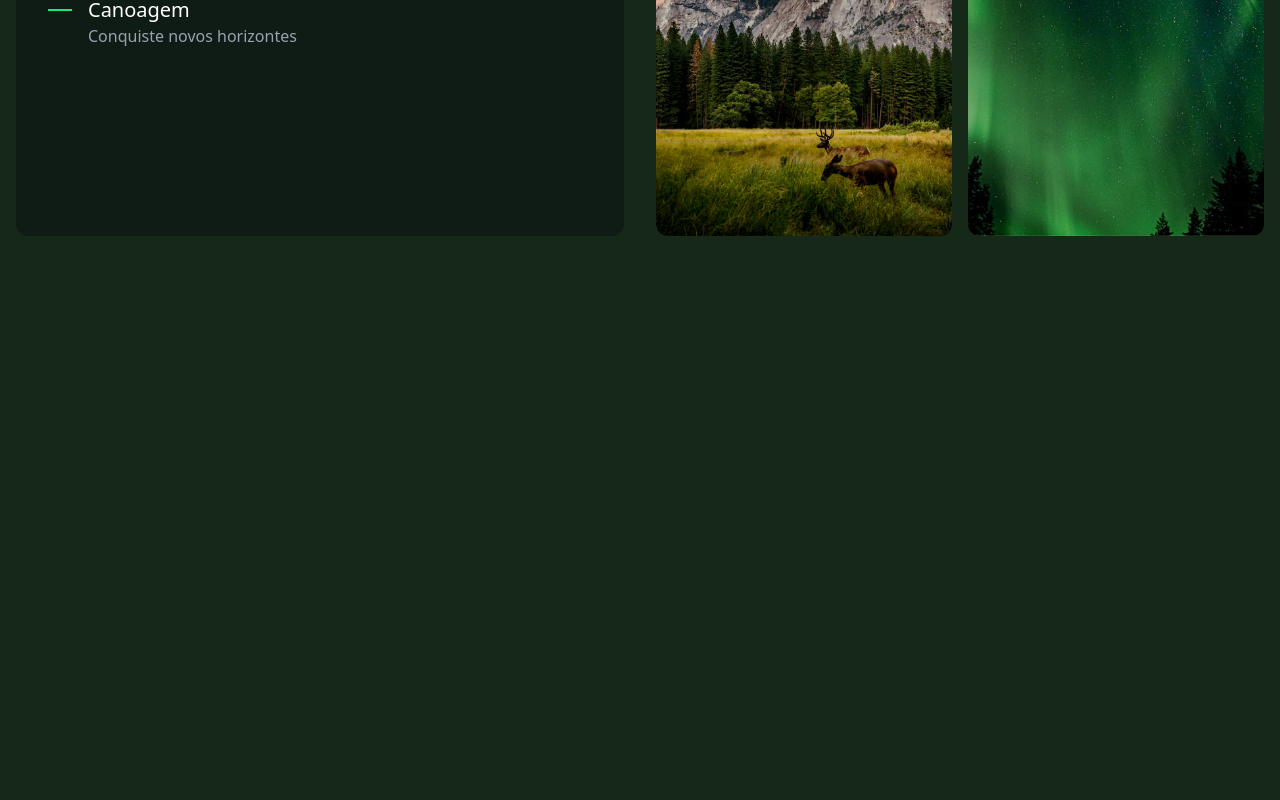
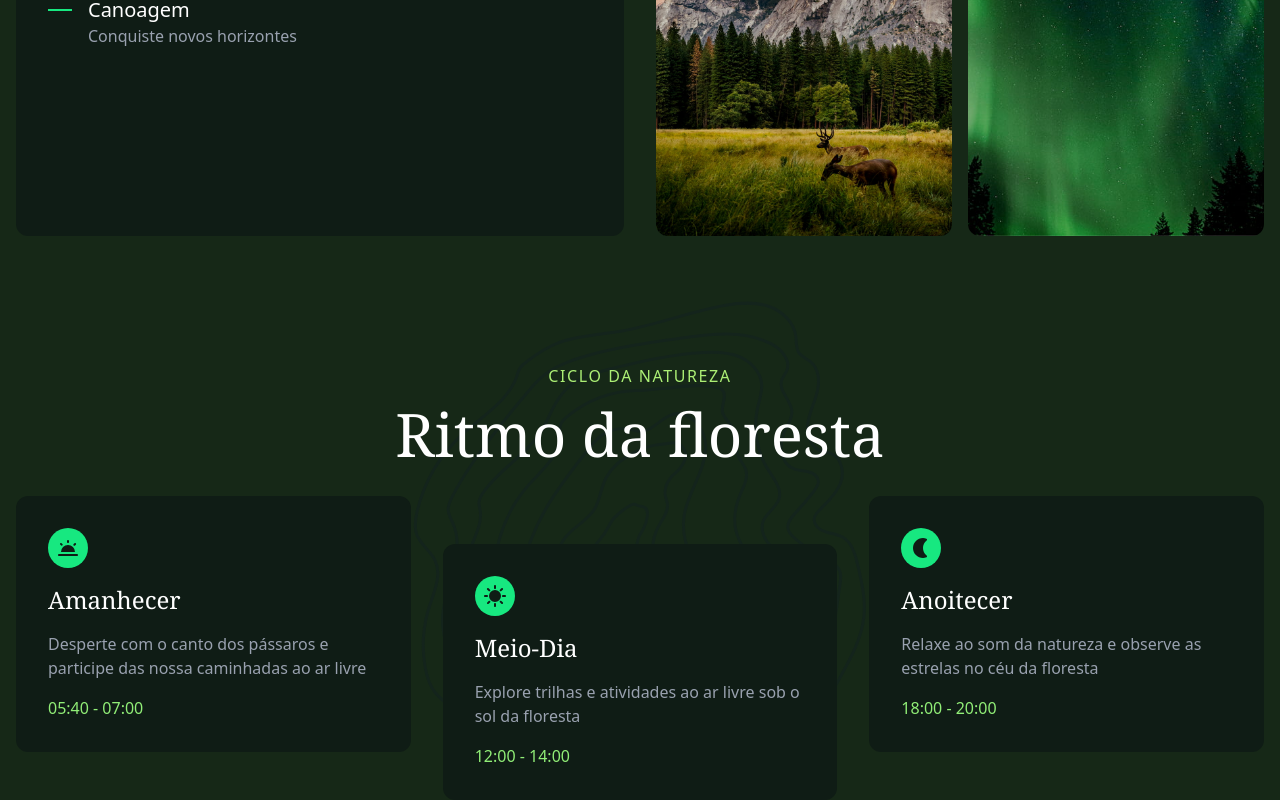
Before and after one commit to LeonardoLobas/Forest, a React (Vite) app: page / in a window 1280 px wide. Shown: the part 2690-3490 px from the top of the page. Before the commit the page ends 2990 px from the top, so only its background shows below. Built offline with nearby package versions, Linux system fonts and the light colour scheme.

Commit message:
Adiciona o componente NaturalCycle ao projeto e implementa seu conteúdo

```diff
--- a/src/App.tsx
+++ b/src/App.tsx
@@ -4,6 +4,7 @@ import { Banner } from "./components/Banner";
 import { Accommodations } from "./components/Accommodations";
 import { Events } from "./components/Events";
 import { Experience } from "./components/Experience";
+import { NaturalCycle } from "./components/NaturalCycle";
 
 function App() {
     return (
@@ -14,6 +15,7 @@ function App() {
             <Accommodations />
             <Events />
             <Experience />
+            <NaturalCycle />
         </>
     );
 }
--- /dev/null
+++ b/src/components/NaturalCycle.tsx
@@ -0,0 +1,37 @@
+import manha from "../assets/manha.svg";
+import dia from "../assets/dia.svg";
+import noite from "../assets/noite.svg";
+export function NaturalCycle() {
+    return (
+        <section className=" container bg-[url('/src/assets/padrao.svg')] bg-no-repeat bg-contain bg-center mb-12 sm:mb-16 sm:py-16">
+            <p className="mb-4 text-center text-verde-200 uppercase tracking-widest test-sm">Ciclo da natureza</p>
+            <h2 className="mb-8 text-white font-serif mx-auto text-balance text-center max-w-screen-md text-4xl sm:text-6xl">Ritmo da floresta</h2>
+            <div className="flex flex-col sm:flex-row gap-4 sm:gap-8">
+                <div className="grid gap-4 bg-verde-900 p-6 sm:p-8 rounded-xl flex-1 transition-transform sm:hover:-translate-y-2">
+                    <div className="bg-verde-400 flex size-10 items-center justify-center rounded-full">
+                        <img src={manha} alt="manha" />
+                    </div>
+                    <h3 className="font-serif text-2xl text-white">Amanhecer</h3>
+                    <p className="text-gray-400">Desperte com o canto dos pássaros e participe das nossa caminhadas ao ar livre</p>
+                    <span className="text-verde-300">05:40 - 07:00</span>
+                </div>
+                <div className="grid gap-4 bg-verde-900 p-6 sm:p-8 rounded-xl flex-1 transition-transform sm:translate-y-12 sm:hover:translate-y-10">
+                    <div className="bg-verde-400 flex size-10 items-center justify-center rounded-full">
+                        <img src={dia} alt="dia" />
+                    </div>
+                    <h3 className="font-serif text-2xl text-white">Meio-Dia</h3>
+                    <p className="text-gray-400">Explore trilhas e atividades ao ar livre sob o sol da floresta</p>
+                    <span className="text-verde-300">12:00 - 14:00</span>
+                </div>
+                <div className="grid gap-4 bg-verde-900 p-6 sm:p-8 rounded-xl flex-1 transition-transform sm:hover:-translate-y-2">
+                    <div className="bg-verde-400 flex size-10 items-center justify-center rounded-full">
+                        <img src={noite} alt="noite" />
+                    </div>
+                    <h3 className="font-serif text-2xl text-white">Anoitecer</h3>
+                    <p className="text-gray-400">Relaxe ao som da natureza e observe as estrelas no céu da floresta</p>
+                    <span className="text-verde-300">18:00 - 20:00</span>
+                </div>
+            </div>
+        </section>
+    );
+}
```
